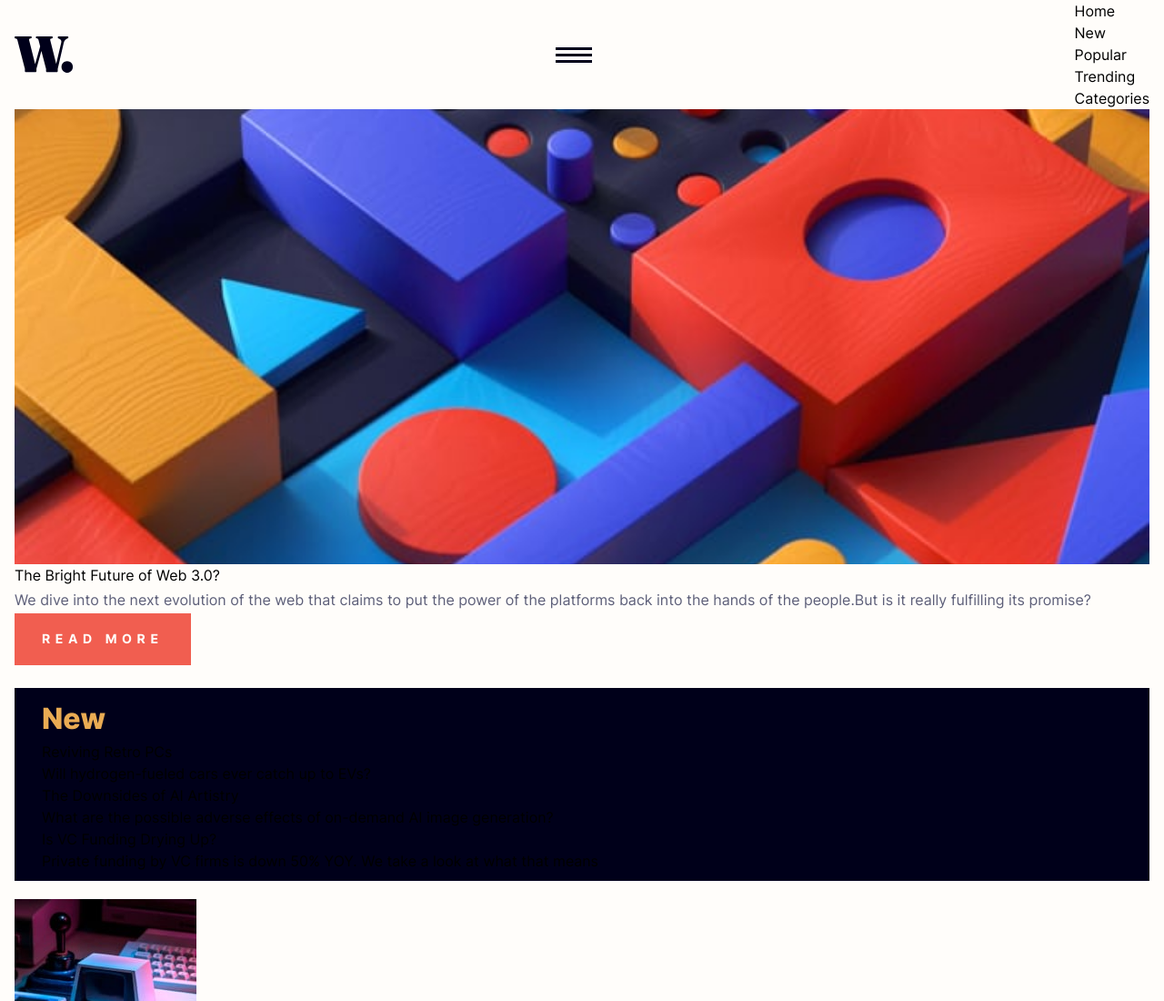
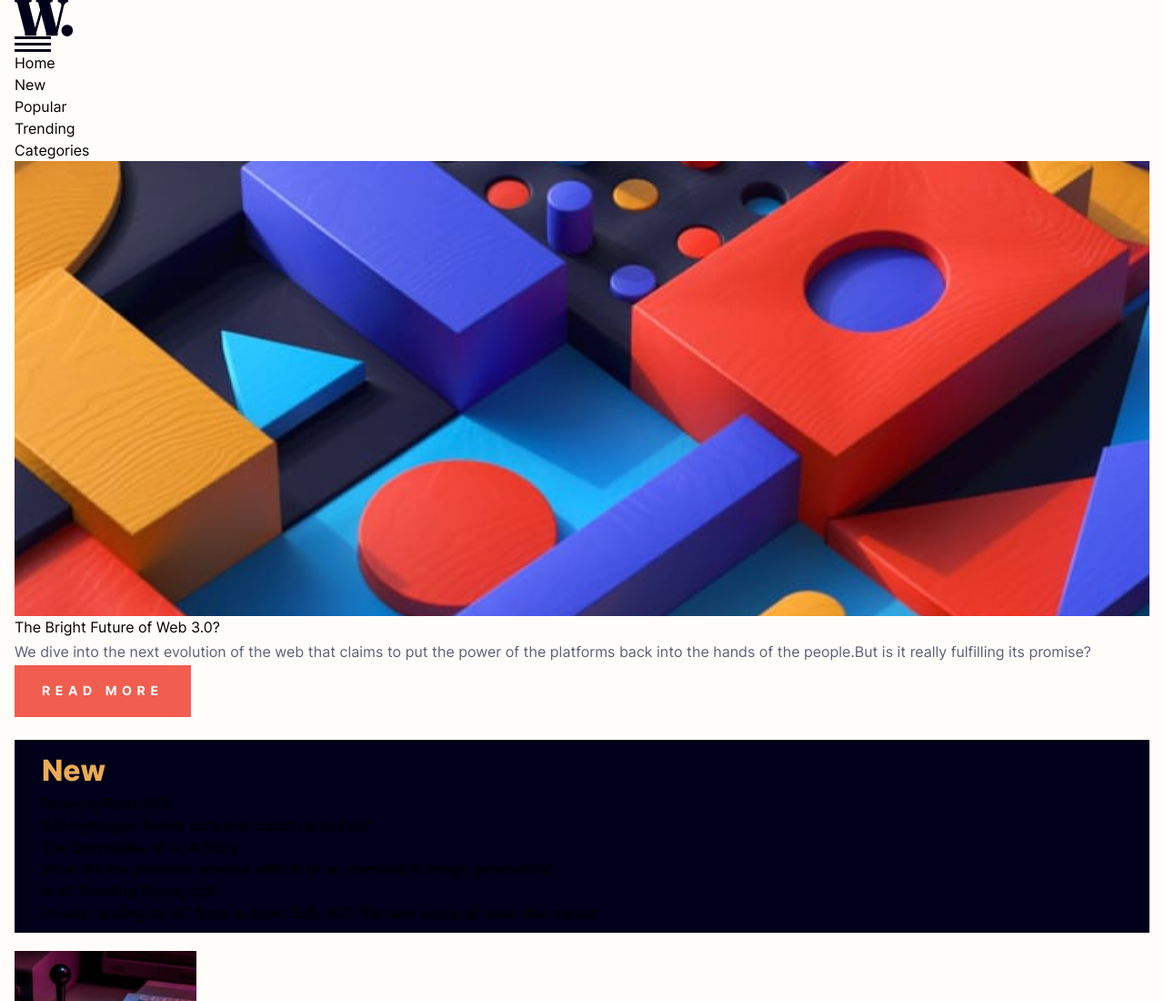
Before and after one commit to Humber70/home-page, a website built with Vite: page index.html in a window 1280 px wide. Shown: the top 1100 px of the page at 91% size. Built offline with nearby package versions, Linux system fonts and the light colour scheme.

Commit message:
refact remove unused header styles and add new class for elements

```diff
--- a/src/css/style.css
+++ b/src/css/style.css
@@ -7,13 +7,6 @@
 body {
   background-color: var(--color-neutral-off-white);
   font-family: var(--font-family);
-}
-
-/*header*/
-.header {
-  display: flex;
-  align-items: center;
-  justify-content: space-between;
 }
 
 /*Main*/
@@ -71,7 +64,9 @@
   color: var(--color-neutral-grayish-blue);
 }
 
-
+.hidden {
+  display: none;
+}
 /*notices*/
 .notices {
   margin-top: 20px;
```
